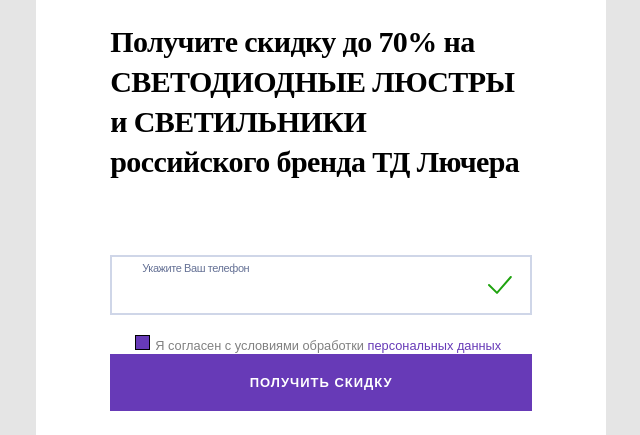
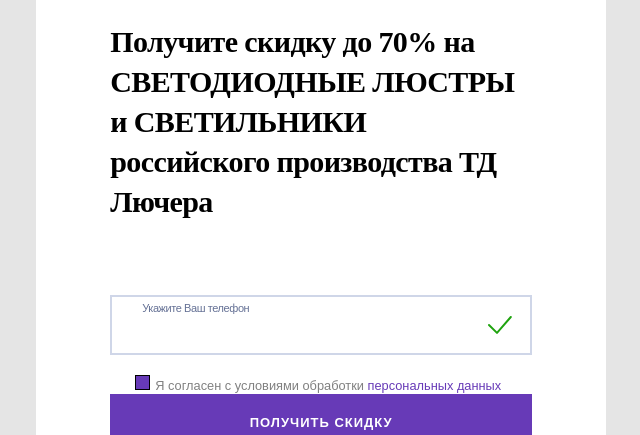
Before and after one commit to sharelight/sharelight.github.io, a plain HTML site: page smsrequest.html in a window 1280 px wide. Shown: the part 365-800 px from the top of the page, without its empty margins (321-961 px from the left). Drawn offline with Linux system fonts and the light colour scheme; a web font is replaced by a local one.

Commit message:
Update smsrequest.html

```diff
--- a/smsrequest.html
+++ b/smsrequest.html
@@ -33,7 +33,7 @@
             <div class="container-content" id="js-forms">
               <div class="logo-b64" id="logo" style="display:block"><img src="https://i.imgur.com/Sugl5Hp.jpg"></div>
               <form class="modal__form form form-registration with-checkbox" id="order-start" data-validation="">
-                <div class="container__title">Получите скидку до 70% на<br>СВЕТОДИОДНЫЕ ЛЮСТРЫ и СВЕТИЛЬНИКИ российского бренда ТД Лючера <br></div>
+                <div class="container__title">Получите скидку до 70% на<br>СВЕТОДИОДНЫЕ ЛЮСТРЫ и СВЕТИЛЬНИКИ российского производства ТД Лючера <br></div>
                 <div class="container__text"><br> </div>
                 <div class="form-group valid"> <input class="form__control form__control--bordered" id="phone" type="tel" name="phone" data-name="phone"> <label class="form__label" for="phone">Укажите Ваш телефон</label> </div>
                 <div class="form__consent">
```
